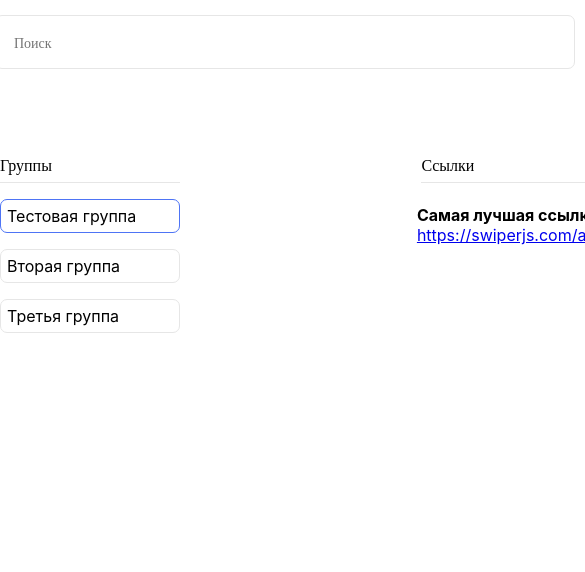
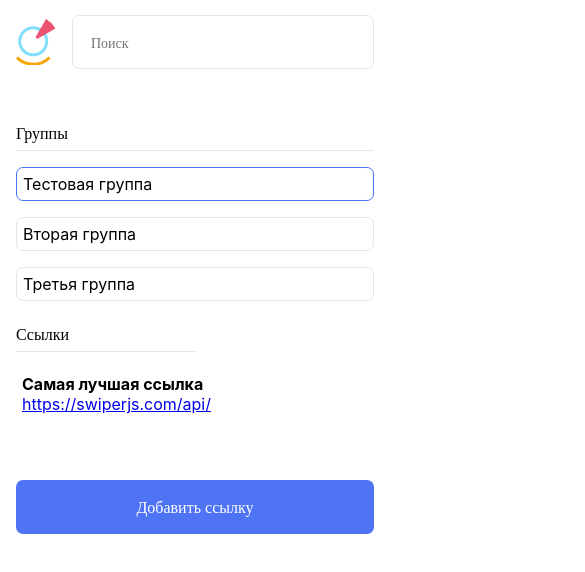
Before and after one commit to ghostmurda/digital-sector-task, a React (Create React App) app: page / in a window 390 px wide. Shown: the top 572 px of the page, 585 px wide, since content can reach past the window. Built offline with nearby package versions, Linux system fonts and the light colour scheme.

Commit message:
Add responsive markup

```diff
--- a/src/App.styles.js
+++ b/src/App.styles.js
@@ -18,4 +18,6 @@ export const
     mainWidth = '992px',
     mainGray = '#E6E6E6',
     mainTransition = '0.3s',
-    mainRed = '#F90043';
+    mainRed = '#F90043',
+    breakpointTablet = '992px',
+    breakpointMobile = '768px';
--- a/src/components/Header/styles.js
+++ b/src/components/Header/styles.js
@@ -1,5 +1,5 @@
 import styled from "styled-components";
-import { mainWidth } from "../../App.styles";
+import { breakpointMobile, mainWidth } from "../../App.styles";
 
 export const HeaderWrapper = styled.header`
     box-sizing: border-box;
@@ -21,10 +21,18 @@ export const HeaderContainer = styled.div`
 
 export const LogoWrapper = styled.div`
     height: 100%;
-    width: 180px;
+    flex: 0 180px;
     font-family: Open Sans;
-    font-size: 16px;
+    font-size: 1em;
     display: flex;
     align-items: center;
     justify-content: space-between;
+    margin-right: 16px;
+
+    @media (max-width: ${breakpointMobile}) {
+        flex: 0 40px;
+        span {
+            display: none;
+        }
+    }
 `;
--- a/src/components/LinksList/styles.js
+++ b/src/components/LinksList/styles.js
@@ -1,5 +1,5 @@
 import styled from "styled-components";
-import { mainBlue, mainGray } from "../../App.styles";
+import { breakpointMobile, mainBlue, mainGray } from "../../App.styles";
 
 export const LinksListWrapper = styled.div`
     flex: 1 auto;
@@ -9,6 +9,18 @@ export const LinksListWrapper = styled.div`
     display: flex;
     flex-direction: column;
     align-items: center;
+
+    @media (max-width: ${breakpointMobile}) {
+        align-items: flex-start;
+        padding: 0;
+        max-height: 232px;
+        overflow-y: auto;
+        margin-bottom: 16px;
+    }
+
+    @media (max-height: 570px) {
+        max-height: 128px;
+    }
 `;
 
 export const LinksTitle = styled.span`
--- a/src/containers/Links/styles.js
+++ b/src/containers/Links/styles.js
@@ -1,5 +1,5 @@
 import styled from "styled-components";
-import { activeBlue, hoverBlue, mainBlue, mainTransition, mainWidth } from "../../App.styles";
+import { activeBlue, breakpointMobile, breakpointTablet, hoverBlue, mainBlue, mainTransition, mainWidth } from "../../App.styles";
 
 export const LinksWrapper = styled.div`
     width: ${mainWidth};
@@ -7,9 +7,25 @@ export const LinksWrapper = styled.div`
     height: 512px;
     box-sizing: border-box;
     display: flex;
+
+    @media (max-width: ${breakpointTablet}) {
+        width: 100%;
+        padding: 16px;
+    }
+
+    @media (max-width: ${breakpointMobile}) {
+        height: 100%;
+        width: 100%;
+        padding: 16px;
+        flex-direction: column;
+        margin: 0;
+        margin-top: 16px;
+    }
 `;
 
 export const Button = styled.button`
+    min-width: 165px;
+    box-sizing: border-box;
     height: 54px;
     transition: all 0.3s;
     border-radius: 7px;
--- a/src/containers/SearchField/styles.js
+++ b/src/containers/SearchField/styles.js
@@ -1,10 +1,10 @@
 import styled from "styled-components";
-import { mainBlue, mainGray, mainTransition } from "../../App.styles";
+import { breakpointTablet, mainBlue, mainGray, mainTransition } from "../../App.styles";
 
 export const SearchInputField = styled.input`
     box-sizing: border-box;
     height: 54px;
-    width: 580px;
+    flex: 0 580px;
     font-family: Open Sans;
     font-style: normal;
     font-size: 14px;
@@ -17,4 +17,8 @@ export const SearchInputField = styled.input`
     &:focus {
         border: 1px solid ${mainBlue};
     }
+
+    @media (max-width: ${breakpointTablet}) {
+        flex: 1 auto;
+    }
 `;
```
